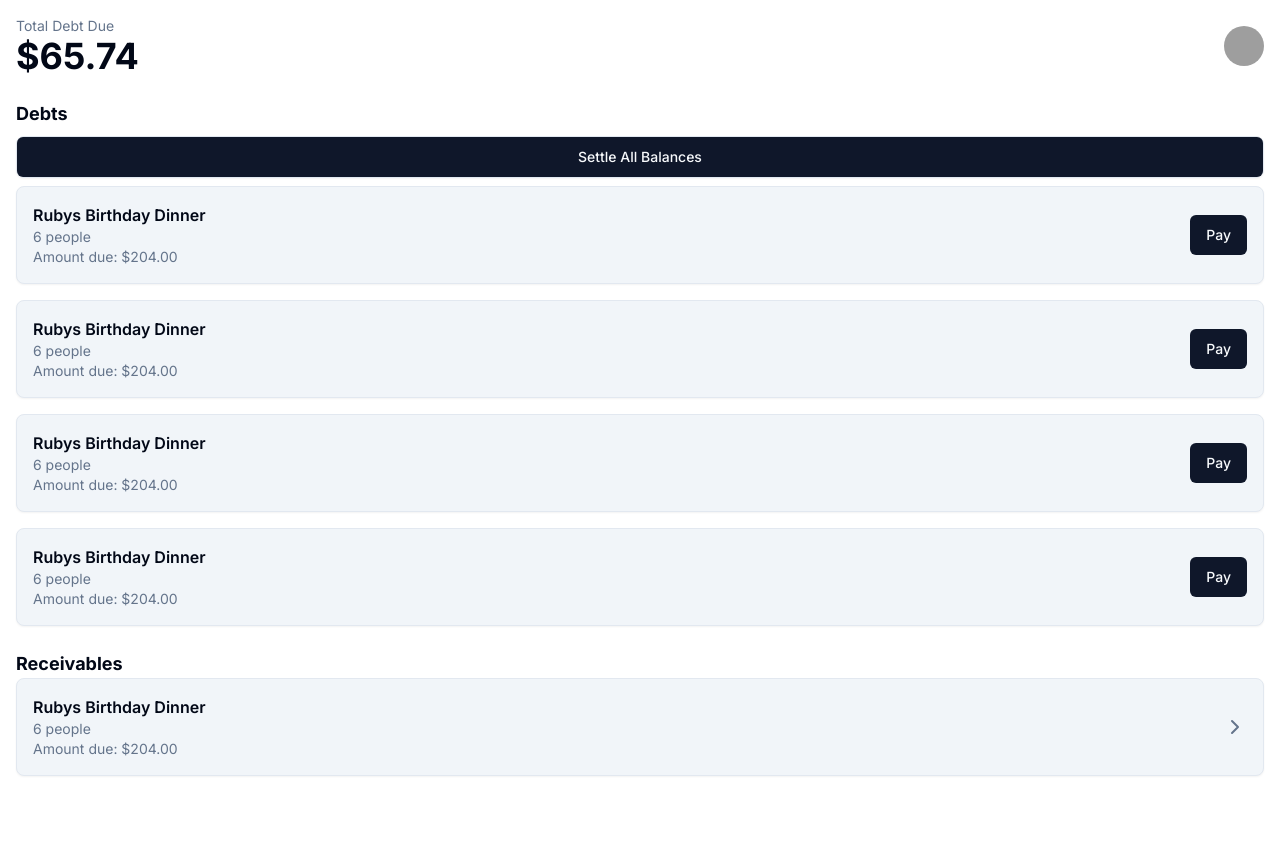
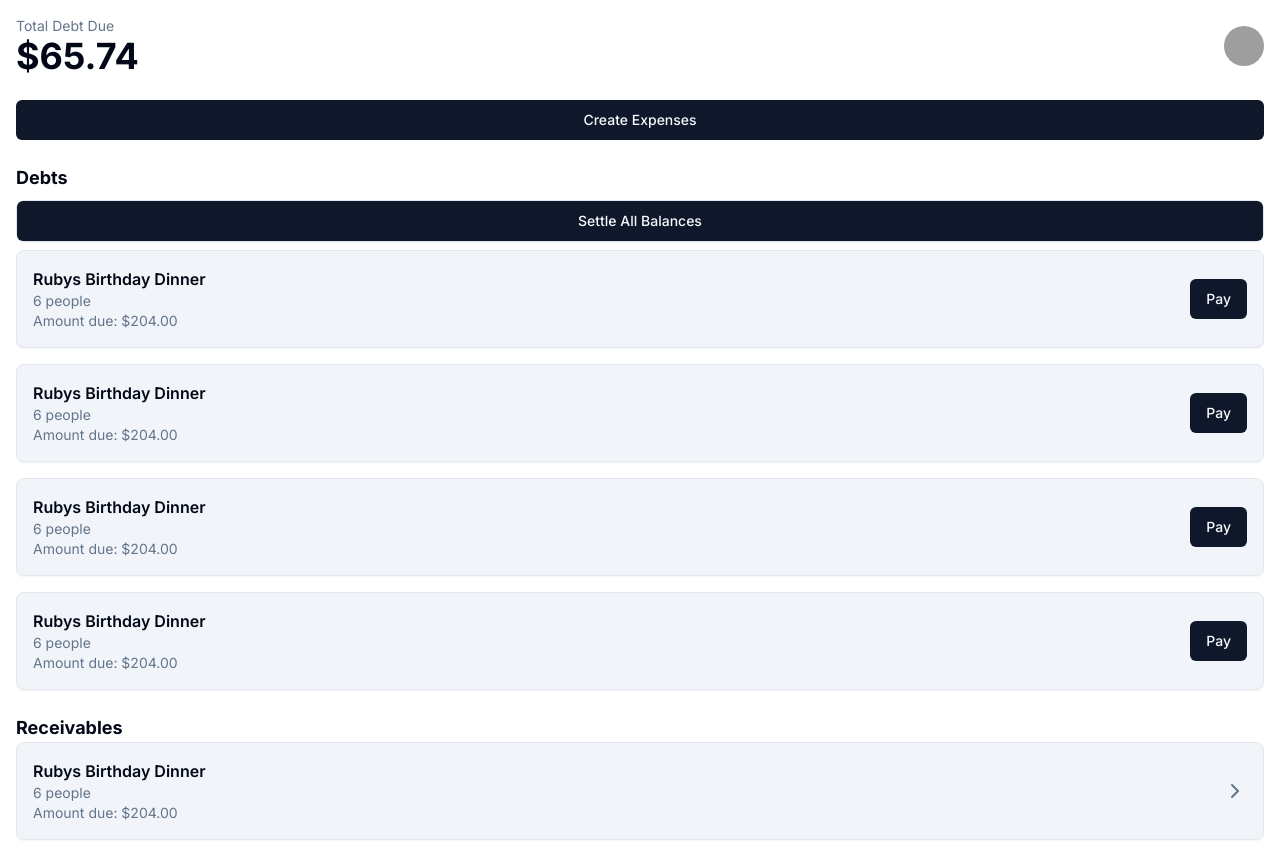
Before and after one commit to cwkang1998/octobuddy, a Next.js app in the folder main-app/: page / in a window 1280 px wide. Before the commit the page ends 800 px from the top, so only its background shows below. Built offline with nearby package versions, Linux system fonts and the light colour scheme; grey boxes are pictures that could not be loaded.

Commit message:
feat: add expenses button no homepage

```diff
--- a/main-app/app/components/home.tsx
+++ b/main-app/app/components/home.tsx
@@ -24,6 +24,12 @@ export default function Home() {
 					<AvatarFallback>UA</AvatarFallback>
 				</Avatar>
 			</div>
+			<Button
+				className="w-full bg-primary text-primary-foreground"
+				onClick={() => router.push("/addtransaction")}
+			>
+				Create Expenses
+			</Button>
 			<div>
 				<h2 className="text-lg font-bold">Debts</h2>
 				<Card className="mb-2 mt-2">
```
